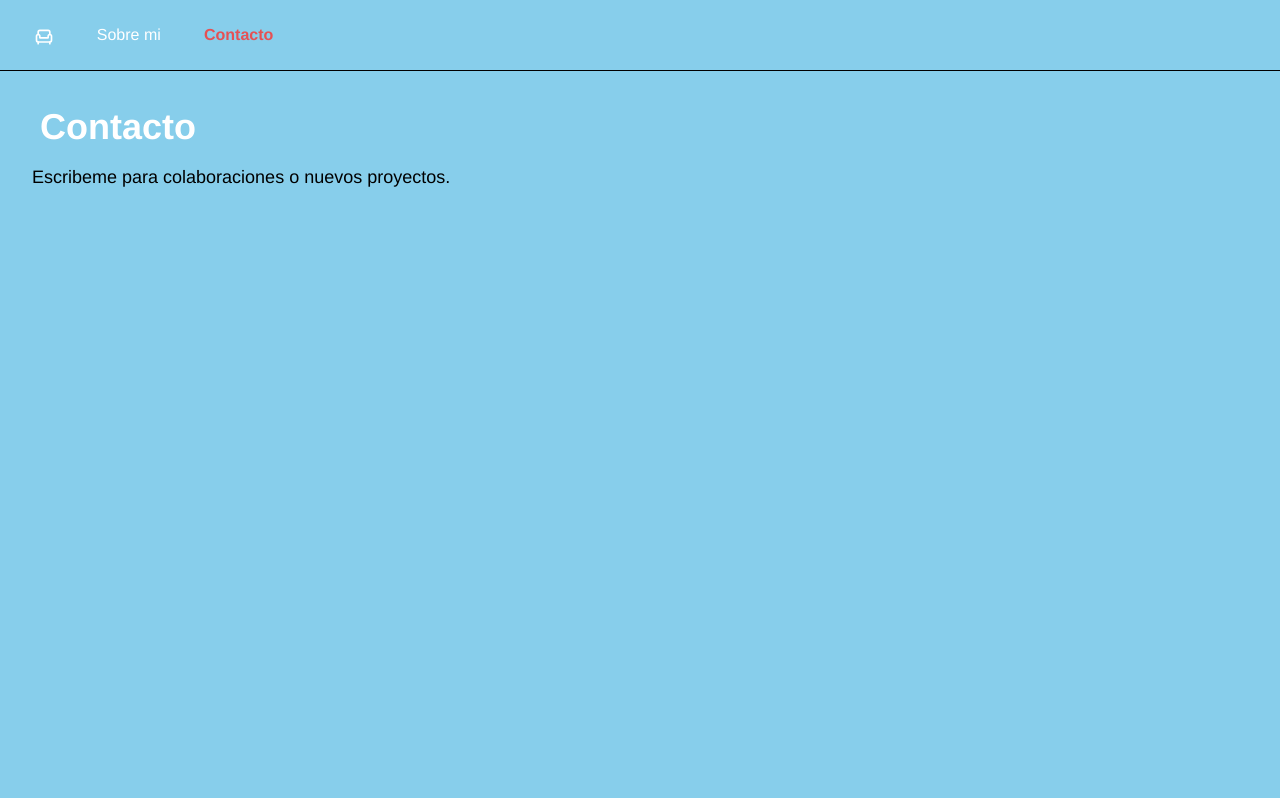
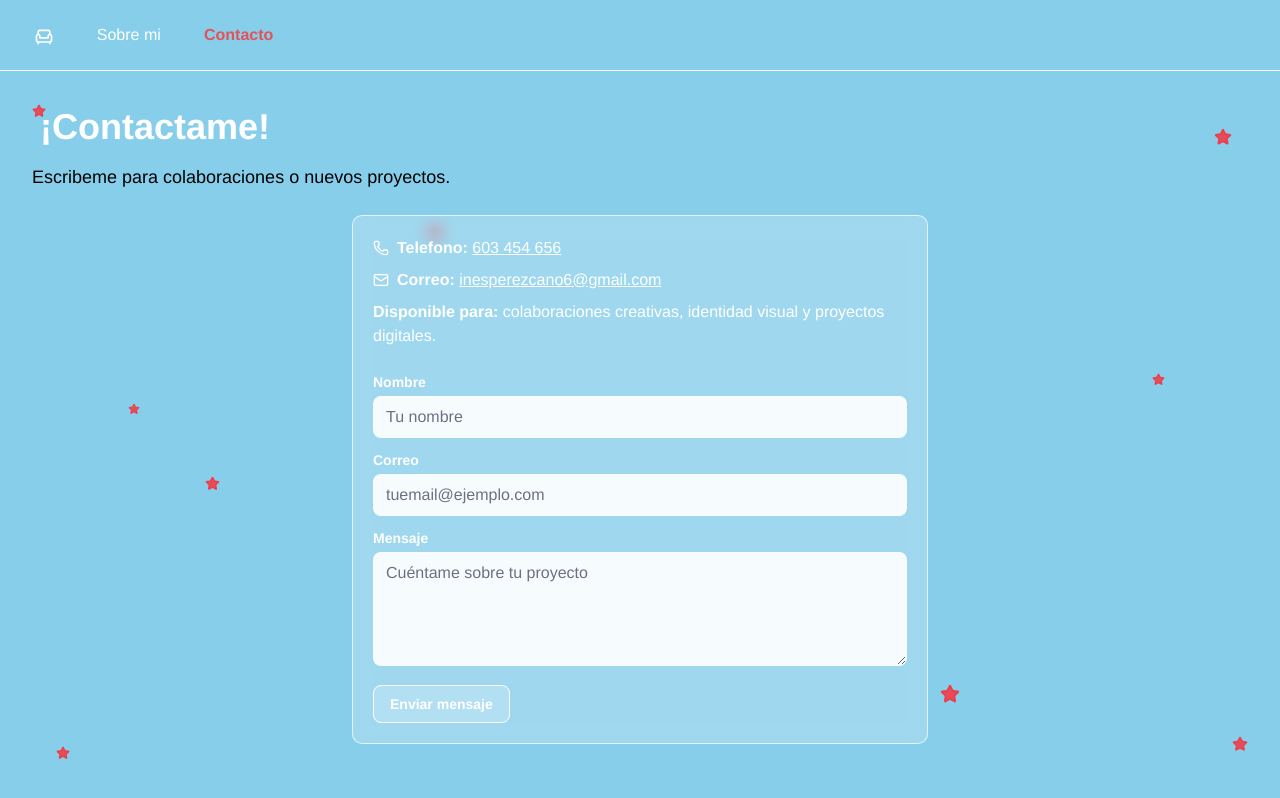
Before and after one commit to zqnv9qyypf-ship-it/mi-web, a Vue app: page /#/contacto in a window 1280 px wide. Built offline with nearby package versions, Linux system fonts and the light colour scheme; a web font is replaced by a local one.

Commit message:
Sección de contacto: Formulario

```diff
--- a/src/App.vue
+++ b/src/App.vue
@@ -5,7 +5,7 @@ import { RouterLink, RouterView } from 'vue-router'
 
 <template>
   <main class="font-[Helvetica] bg-[#87CEEB] min-h-screen">
-    <nav class="w-full border-b border-black bg-[#87CEEB]">
+    <nav class="w-full border-b border-white bg-[#87CEEB]">
       <ul class="flex w-full flex-wrap items-center justify-start gap-1 px-2 py-2 sm:gap-2 sm:px-4 sm:py-3">
         <li>
           <RouterLink to="/" class="menu-link" active-class="menu-link-active" exact-active-class="menu-link-active" aria-label="Home">
--- a/src/pages/contact/Contact.vue
+++ b/src/pages/contact/Contact.vue
@@ -1,11 +1,58 @@
 <template>
   <section class="relative px-4 py-6 sm:p-8 min-h-[65svh] sm:min-h-[70vh] text-white">
+    <div class="fixed top-[56px] sm:top-[64px] left-0 right-0 bottom-0 pointer-events-none z-0">
+      <Star class="absolute top-[46%] left-[10%] text-red-500/80 fill-current" :size="12" />
+      <Star class="absolute top-10 left-8 text-red-500/80 fill-current" :size="14" />
+      <Star class="absolute top-16 right-12 text-red-500/80 fill-current" :size="18" />
+      <Star class="absolute top-40 left-1/3 text-red-500/80 fill-current" :size="16" />
+      <Star class="absolute top-[42%] right-[9%] text-red-500/80 fill-current" :size="13" />
+      <Star class="absolute bottom-24 right-1/4 text-red-500/80 fill-current" :size="20" />
+      <Star class="absolute top-[56%] left-[16%] text-red-500/80 fill-current" :size="15" />
+      <Star class="absolute bottom-10 left-14 text-red-500/80 fill-current" :size="14" />
+      <Star class="absolute bottom-12 right-8 text-red-500/80 fill-current" :size="16" />
+    </div>
+
     <div class="relative z-10">
-      <h1 class="inline-block px-2 py-1 text-3xl sm:text-4xl font-bold mb-3 text-white adobe-title">Contacto</h1>
+      <h1 class="inline-block px-2 py-1 text-3xl sm:text-4xl font-bold mb-3 text-white adobe-title">¡Contactame!</h1>
       <p class="text-base sm:text-lg text-black">Escribeme para colaboraciones o nuevos proyectos.</p>
+
+      <div class="mt-6 w-full max-w-xl mx-auto rounded-lg border border-white/70 bg-white/20 p-5 text-white backdrop-blur-sm">
+        <p class="text-sm sm:text-base mb-2 flex items-center gap-2">
+          <Phone :size="16" />
+          <span><span class="font-semibold">Telefono:</span> <a href="tel:+34603454656" class="underline">603 454 656</a></span>
+        </p>
+        <p class="text-sm sm:text-base mb-2 flex items-center gap-2">
+          <Mail :size="16" />
+          <span><span class="font-semibold">Correo:</span> <a href="mailto:inesperezcano6@gmail.com" class="underline">inesperezcano6@gmail.com</a></span>
+        </p>
+        <p class="text-sm sm:text-base"><span class="font-semibold">Disponible para:</span> colaboraciones creativas, identidad visual y proyectos digitales.</p>
+
+        <form class="mt-6 space-y-3">
+          <div>
+            <label for="name" class="block text-sm font-semibold mb-1">Nombre</label>
+            <input id="name" type="text" class="w-full rounded-md border border-white/60 bg-white/90 px-3 py-2 text-black placeholder:text-gray-500" placeholder="Tu nombre" />
+          </div>
+          <div>
+            <label for="email" class="block text-sm font-semibold mb-1">Correo</label>
+            <input id="email" type="email" class="w-full rounded-md border border-white/60 bg-white/90 px-3 py-2 text-black placeholder:text-gray-500" placeholder="tuemail@ejemplo.com" />
+          </div>
+          <div>
+            <label for="message" class="block text-sm font-semibold mb-1">Mensaje</label>
+            <textarea id="message" rows="4" class="w-full rounded-md border border-white/60 bg-white/90 px-3 py-2 text-black placeholder:text-gray-500" placeholder="Cuéntame sobre tu proyecto"></textarea>
+          </div>
+          <button type="submit" class="rounded-md border border-white bg-white/20 px-4 py-2 text-sm font-semibold text-white hover:bg-white/30">
+            Enviar mensaje
+          </button>
+        </form>
+      </div>
     </div>
   </section>
 </template>
+
+<script setup lang="ts">
+import { Mail, Phone } from 'lucide-vue-next'
+import { Star } from 'lucide-vue-next'
+</script>
 
 <style scoped>
 .adobe-title {
```
